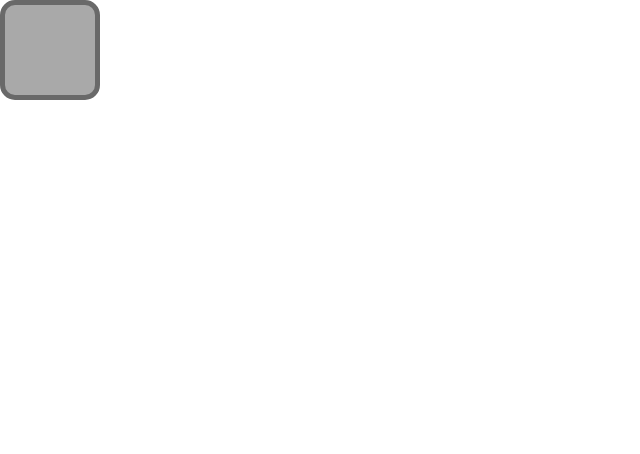
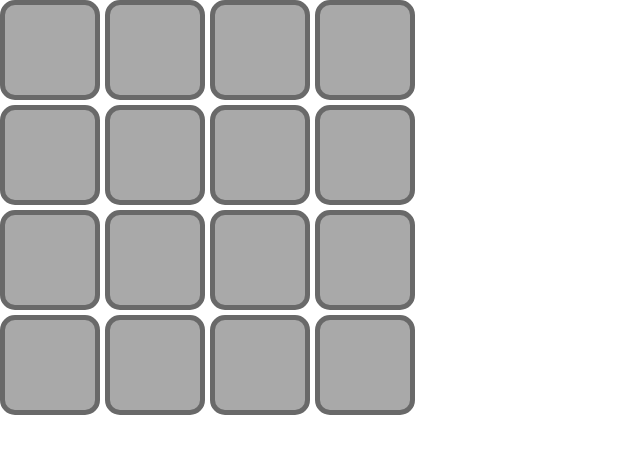
Before and after one commit to IgorFromUA/gameMemory, a React (Create React App) app: page / in a window 1280 px wide. Shown: the top 454 px of the page, without its empty margins (0-640 px from the left). Built offline with nearby package versions, Linux system fonts and the light colour scheme.

Commit message:
added the Cards component and the function of randomly placing cards

```diff
--- a/src/App.js
+++ b/src/App.js
@@ -1,11 +1,11 @@
 import './styles/App.css';
-import Card from "./components/Card";
+import Cards from "./components/Cards";
 
 
 function App() {
     return (
         <div>
-            <Card value='3'/>
+            <Cards/>
         </div>
     )
 }
--- /dev/null
+++ b/src/components/Cards.jsx
@@ -0,0 +1,23 @@
+import React from 'react';
+import Card from "./Card";
+import '../styles/Cards.css'
+
+const Cards = () => {
+    const mus = ['❤','❤','♫','♫','☎','☎','♨','♨','✈','✈','✣','✣','■','■','☀','☀']
+    const mixedMus = (mus) => {
+        const copyMus = [...mus]
+        const mixMus= [];
+        while (copyMus.length > 0) {
+            const randomId = parseInt(Math.random() * copyMus.length)
+        mixMus.push(copyMus.splice(randomId, 1))
+        }
+        return mixMus
+    }
+    return (
+        <div className='cards'>
+            {mixedMus(mus).map((value, index)=> <Card value={value}/>)}
+        </div>
+    );
+};
+
+export default Cards;
--- /dev/null
+++ b/src/styles/Cards.css
@@ -0,0 +1,6 @@
+.cards {
+    display: flex;
+    flex-wrap: wrap;
+    width: 415px;
+    gap: 5px;
+}
```
